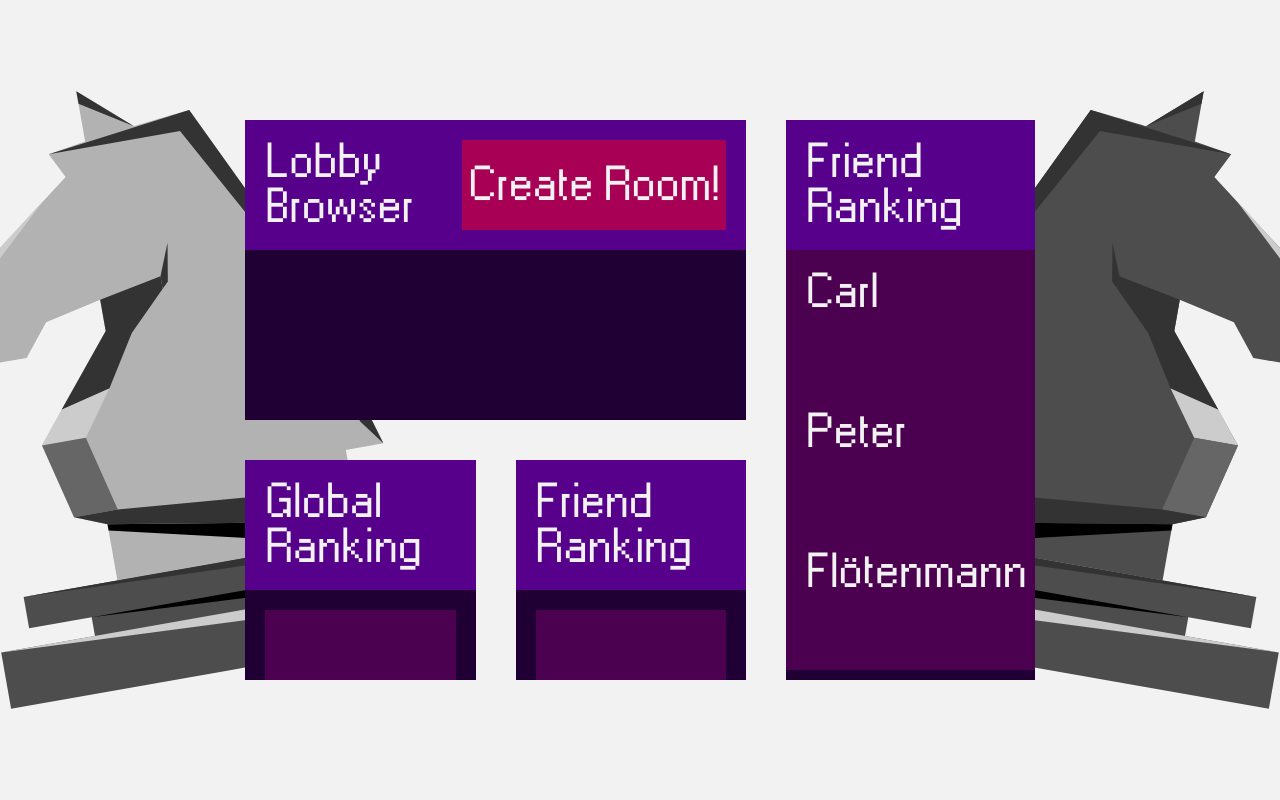
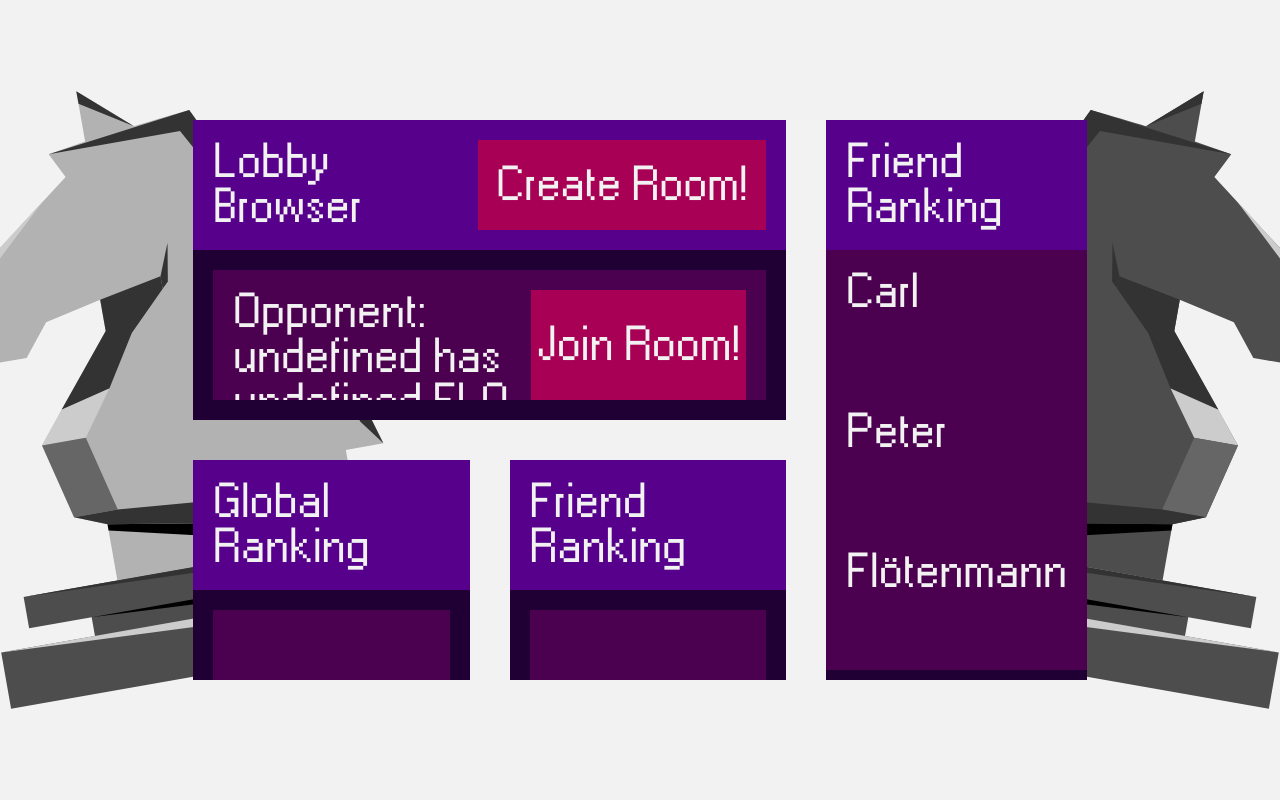
Before and after one commit to NeroAiur/P2P-Schach, a Django app: page /dashboard in a window 1280 px wide. Run offline with Django 5.2, Linux system fonts and the light colour scheme; data that the repository does not hold is empty.

Commit message:
Bugfixes with lobby

```diff
--- a/django/chess_app/static/css/styles.css
+++ b/django/chess_app/static/css/styles.css
@@ -24,6 +24,7 @@
     --colorAccent2: #4c0050;
     --colorSignal: #a80054;
     --colorSignalHigh: #d8006c;
+    --colorHighlight: #4800ff;
     --colorBoardDark: #500028;
     --colorText1:#f2f2f2;
     --colorText2:#797979;
--- a/django/chess_app/static/js/pieces.js
+++ b/django/chess_app/static/js/pieces.js
@@ -50,7 +50,7 @@
         this.possibleMoves.forEach((tile) => {
 
             const svg = this.game.gameTiles[tile.x][tile.y];
-            setAttributes(svg, { fill: this.cssVar.getPropertyValue("--colorSignalHigh") })
+            setAttributes(svg, { fill: this.cssVar.getPropertyValue("--colorHighlight") })
 
         })
 
--- a/django/chess_app/views.py
+++ b/django/chess_app/views.py
@@ -73,7 +73,7 @@
 
     uID = request.POST.get('userID')
 
-    room.update({"room_id": room_id, "white": uID, "black": "none", "turn": 1})
+    room.update({"room_id": room_id, "white": uID, "black": "none", "turn": 1, "full": False})
 
     rooms.append(room)
 
@@ -100,6 +100,8 @@
             joined_room = room
 
     joined_room['black'] = uID
+    joined_room['full'] = True
+
     # players
     player1 = Player(joined_room['white'], "white")
     player2 = Player(joined_room['black'], "black")
@@ -179,8 +181,16 @@
 def request_lobby(request):
     global rooms
 
-    JSON = json.dumps(rooms)
-    return HttpResponse(JSON)
+    JSON = []
+
+    for room in rooms:
+        if(room['full'] == False ):
+            JSON.append( {
+                "room_id": room['room_id'],
+                "white": room['white']
+            } )
+
+    return HttpResponse(json.dumps(JSON))
 
 
 
```
